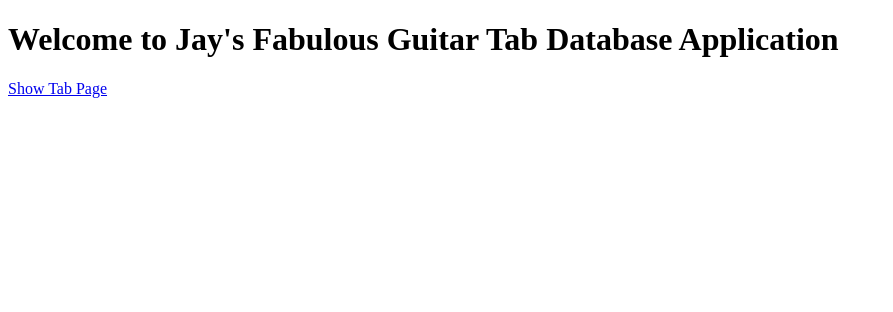
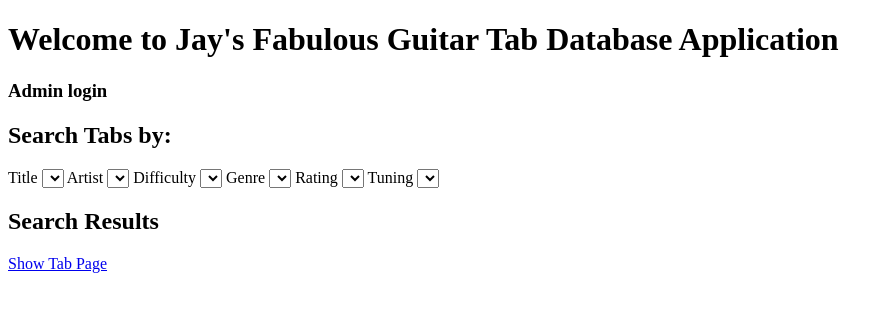
Before and after one commit to jaybabel/guitar-tab-app-2, a Node server app: page /tabs/ in a window 1280 px wide. Shown: the top 312 px of the page, without its empty margins (0-893 px from the left). Run offline with Node 20, Linux system fonts and the light colour scheme; data that the repository does not hold is empty; some libraries are stand-ins or nearby versions.

Commit message:
added fields to index.ejs

```diff
--- a/controllers/tabs.js
+++ b/controllers/tabs.js
@@ -1,7 +1,12 @@
 const Tab = require('../models').Tab
 
 const index = (req, res) => {
-    res.render('index.ejs')
+    Tab.findAll().then(tabs => {
+        console.log(tabs)
+        res.render('index.ejs', {
+            tabs: tabs
+        })
+    })
   }
 
 const renderShowTab = (req, res) => {
--- a/views/index.ejs
+++ b/views/index.ejs
@@ -1,5 +1,6 @@
 <!DOCTYPE html>
 <html lang="en">
+
 <head>
     <meta charset="UTF-8">
     <meta http-equiv="X-UA-Compatible" content="IE=edge">
@@ -7,9 +8,35 @@
     <title>Jay's Guitar Tab App</title>
     <link rel="stylesheet" href="/css/app.css">
 </head>
+
 <body>
+    <header>
         <h1>Welcome to Jay's Fabulous Guitar Tab Database Application</h1>
+        <h3>Admin login</h3>
+    </header>
+    <main>
+        <div id="searchCriteria">
+            <h2>Search Tabs by:</h2>
+            <label for="tabTitle">Title</label>
+            <select name="tabTitle" id="tabTitle"></select>
+            <label for="artist">Artist</label>
+            <select name="artist" id="artist"></select>
+            <label for="difficulty">Difficulty</label>
+            <select name="difficulty" id="difficulty"></select>
+            <label for="genre">Genre</label>
+            <select name="genre" id="genre"></select>
+            <label for="rating">Rating</label>
+            <select name="rating" id="rating"></select>
+            <label for="tuning">Tuning</label>
+            <select name="tuning" id="tuning"></select>
+        </div>
+        <div>
+            <h2>Search Results</h2>
+        </div>
+    </main>
+    <footer>
+        <a href="/tabs/showTab">Show Tab Page</a>
+    </footer>
+</body>
 
-        <a href="/tabs/showTab">Show Tab Page</a>
-</body>
 </html>
```
